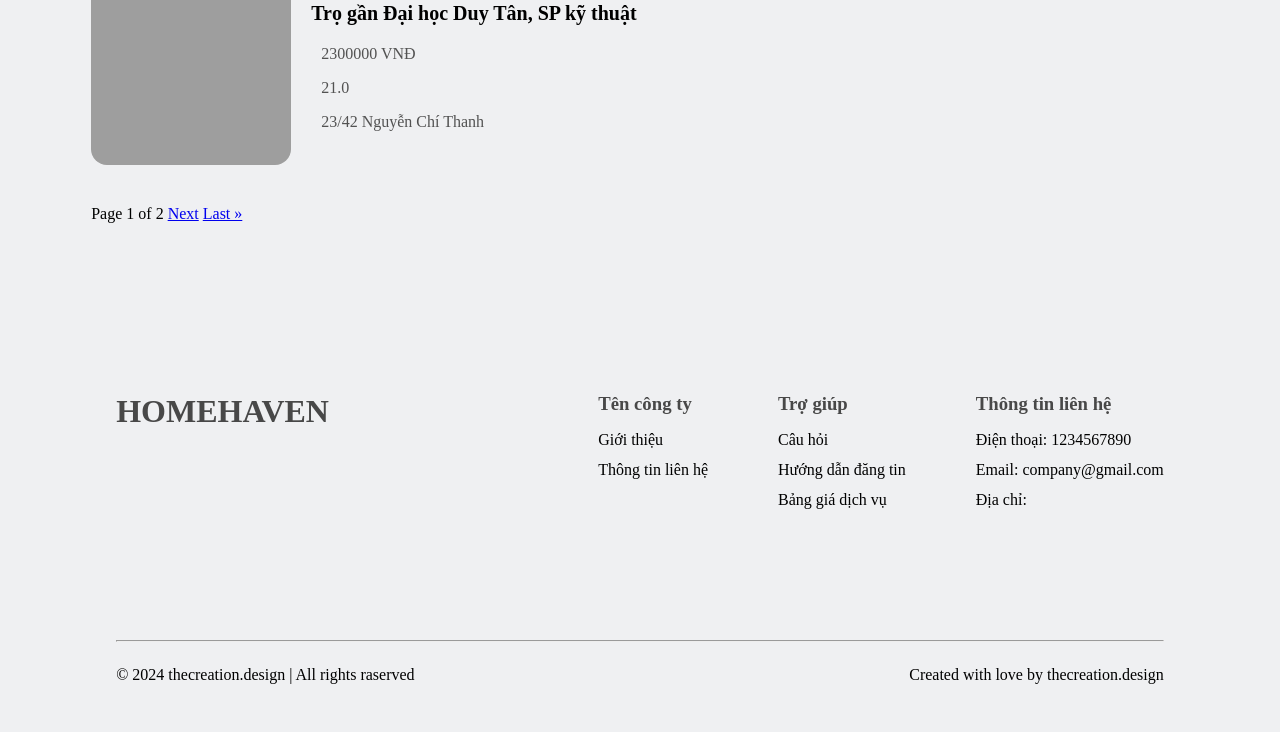
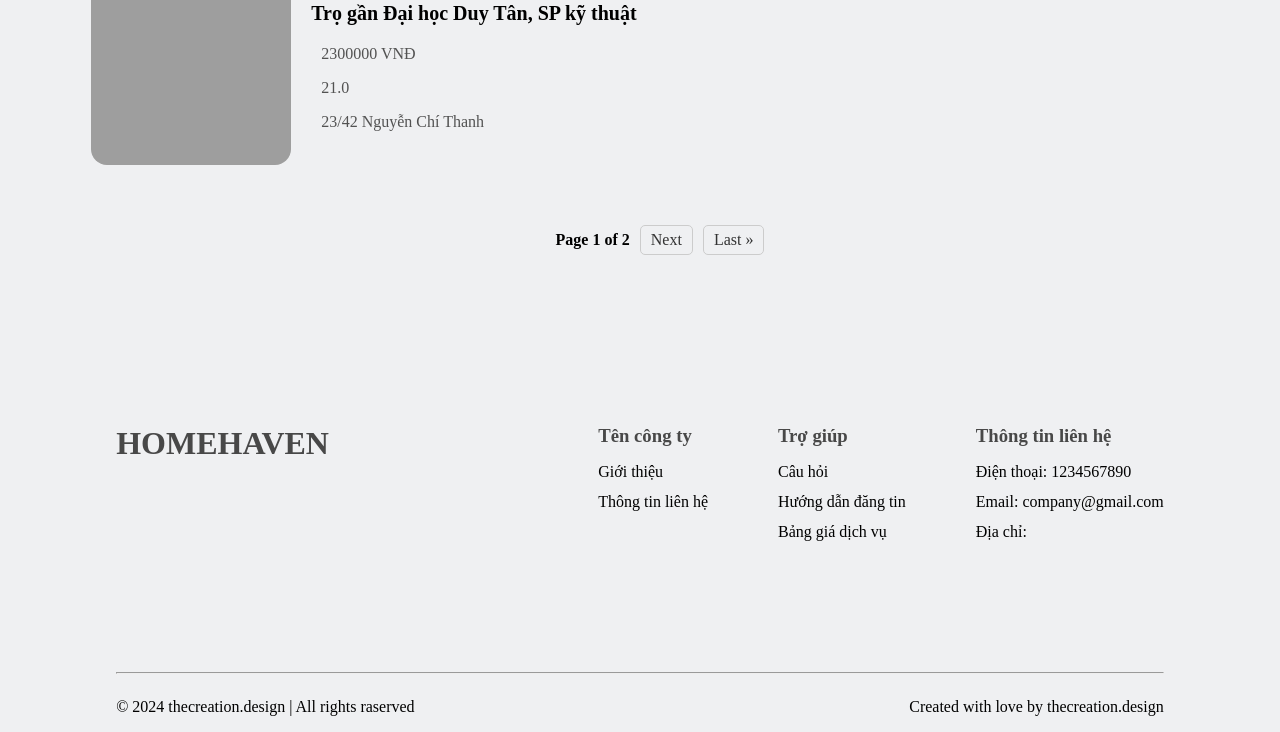
Before and after one commit to hothanhtuan1209/graduation-project, a Django app: page /posts/ in a window 1280 px wide. Shown: the part 2424-3156 px from the top of the page. Before the commit the page ends 3108 px from the top, so only its background shows below. Run offline with Django 4.2, Linux system fonts and the light colour scheme; data comes from the database, SQL or seed files in the repository; grey boxes are pictures that could not be loaded.

Commit message:
Update panigation css

```diff
--- /dev/null
+++ b/property_web/posts/static/css/list_post.css
@@ -0,0 +1,24 @@
+.pagination {
+  display: flex;
+  justify-content: center;
+  align-items: center;
+  margin-top: 20px;
+}
+
+.pagination a {
+  color: #333;
+  text-decoration: none;
+  margin: 0 5px;
+  padding: 5px 10px;
+  border: 1px solid #ccc;
+  border-radius: 5px;
+}
+
+.pagination a:hover {
+  background-color: #f0f0f0;
+}
+
+.pagination .current {
+  font-weight: bold;
+  margin: 0 5px;
+}
--- a/property_web/posts/templates/list_posts.html
+++ b/property_web/posts/templates/list_posts.html
@@ -4,6 +4,7 @@
 
 {% block extrahead %}
 <link rel="stylesheet" href="{% static 'css/post_item.css' %}" />
+<link rel="stylesheet" href="{% static 'css/list_post.css' %}" />
 {% endblock extrahead %}
 
 {% block content %}
```
